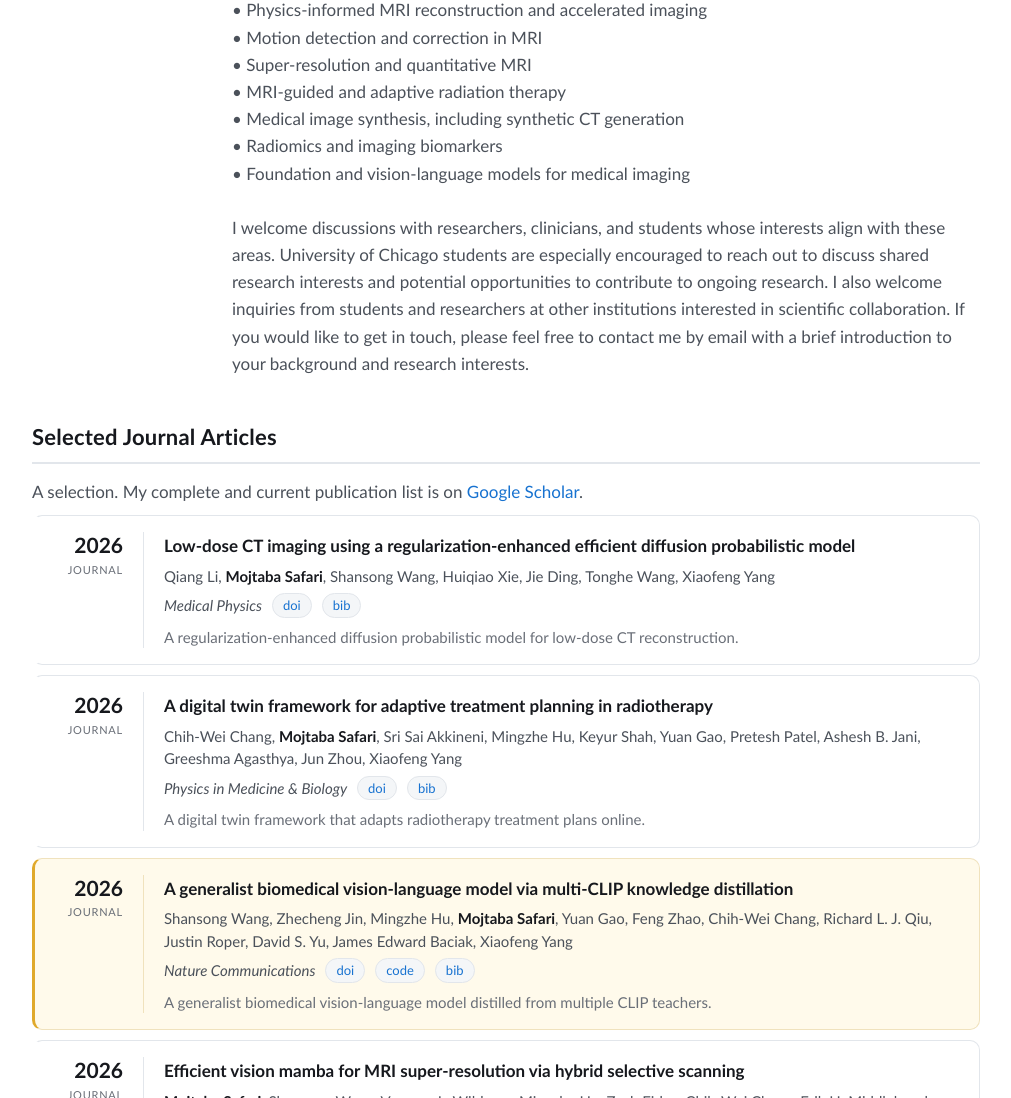
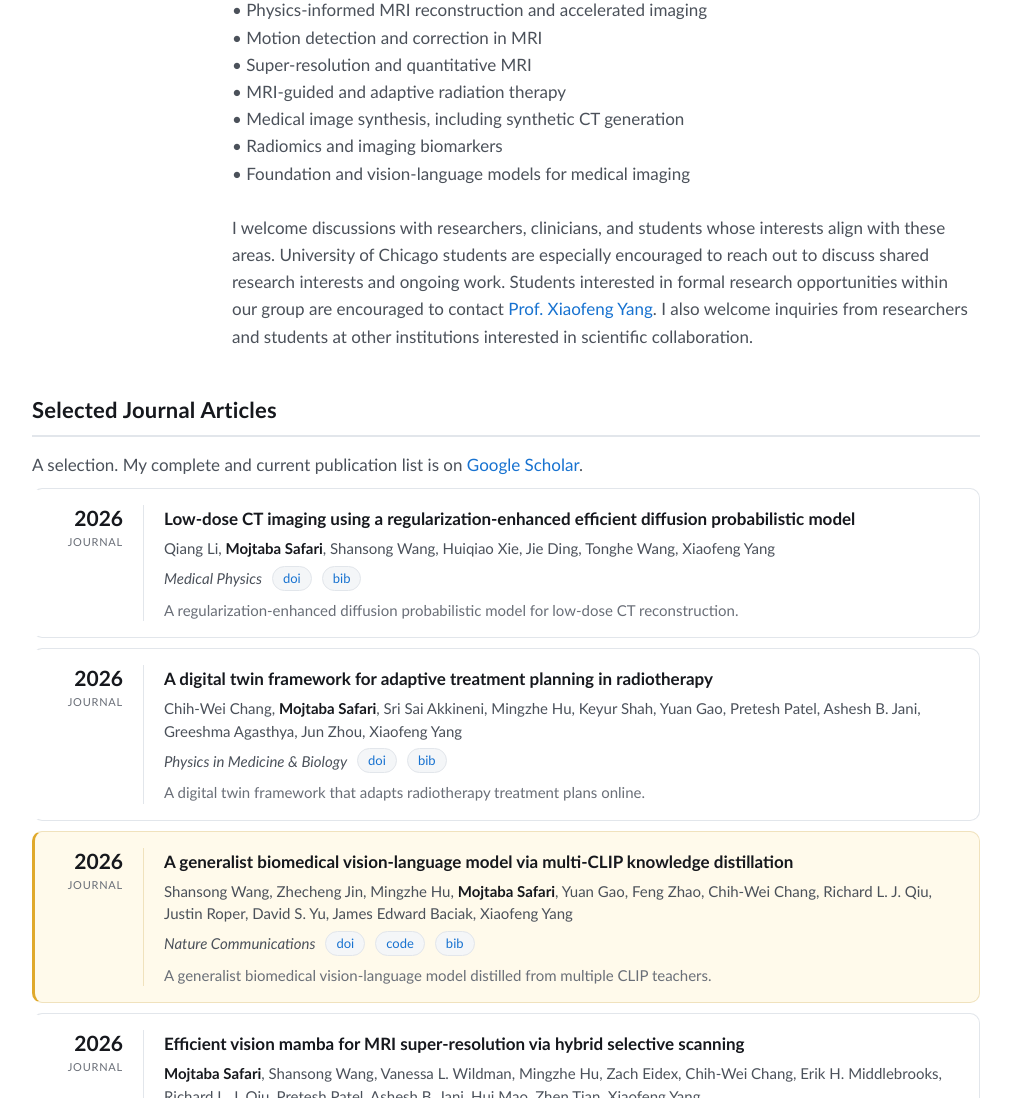
Before and after one commit to mosaf/mosaf.github.io, a plain HTML site: page index.html in a window 1280 px wide. Shown: the part 848-1946 px from the top of the page, without its empty margins (134-1145 px from the left). Drawn offline with Linux system fonts and the light colour scheme.

Commit message:
Update bio

```diff
--- a/index.html
+++ b/index.html
@@ -172,7 +172,7 @@
                 • Foundation and vision-language models for medical imaging
                 <br><br>
 
-                I welcome discussions with researchers, clinicians, and students whose interests align with these areas. University of Chicago students are especially encouraged to reach out to discuss shared research interests and potential opportunities to contribute to ongoing research. I also welcome inquiries from students and researchers at other institutions interested in scientific collaboration. If you would like to get in touch, please feel free to contact me by email with a brief introduction to your background and research interests.
+                I welcome discussions with researchers, clinicians, and students whose interests align with these areas. University of Chicago students are especially encouraged to reach out to discuss shared research interests and ongoing work. Students interested in formal research opportunities within our group are encouraged to contact <a href="https://biologicalsciences.uchicago.edu/faculty/xiaofeng-yang" target="_blank" rel="noopener noreferrer">Prof. Xiaofeng Yang</a>. I also welcome inquiries from researchers and students at other institutions interested in scientific collaboration.
               </td>
             </tr>
           </tbody>
```
